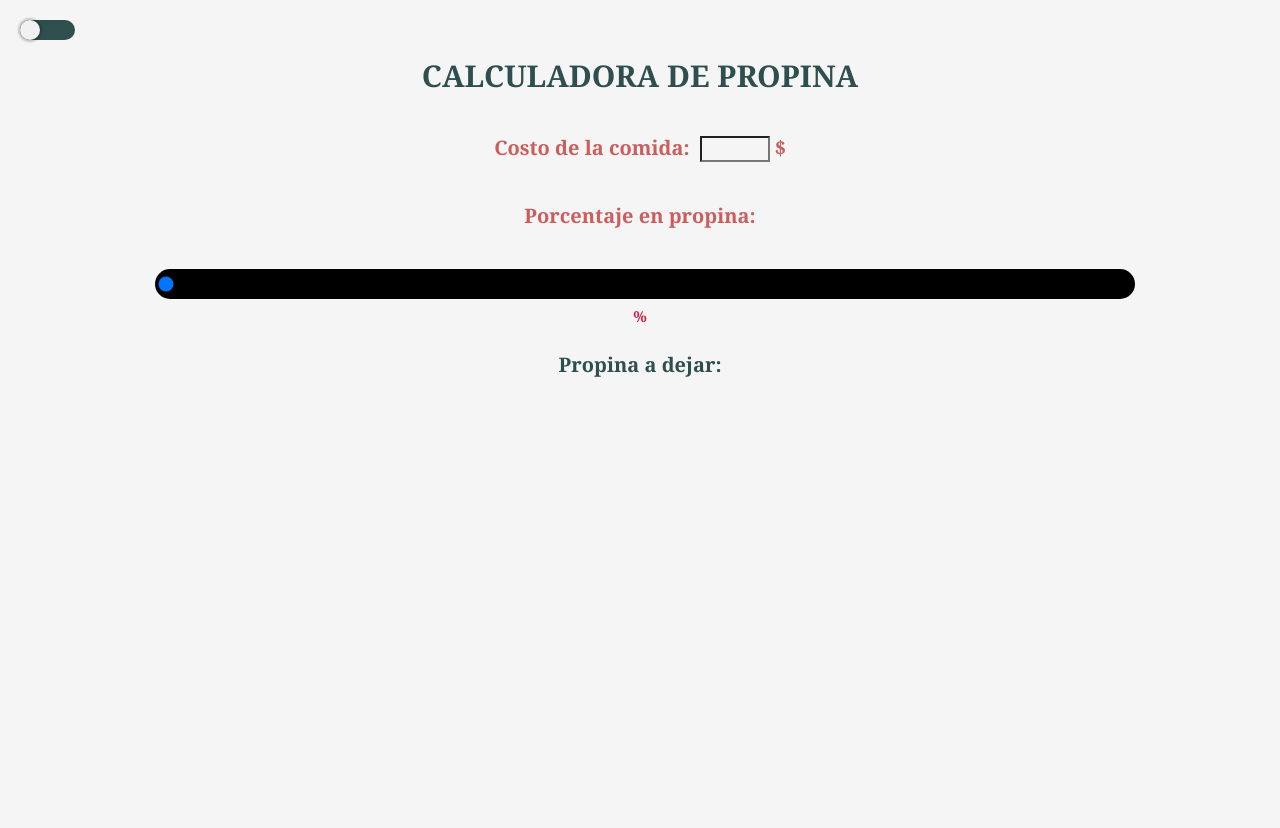
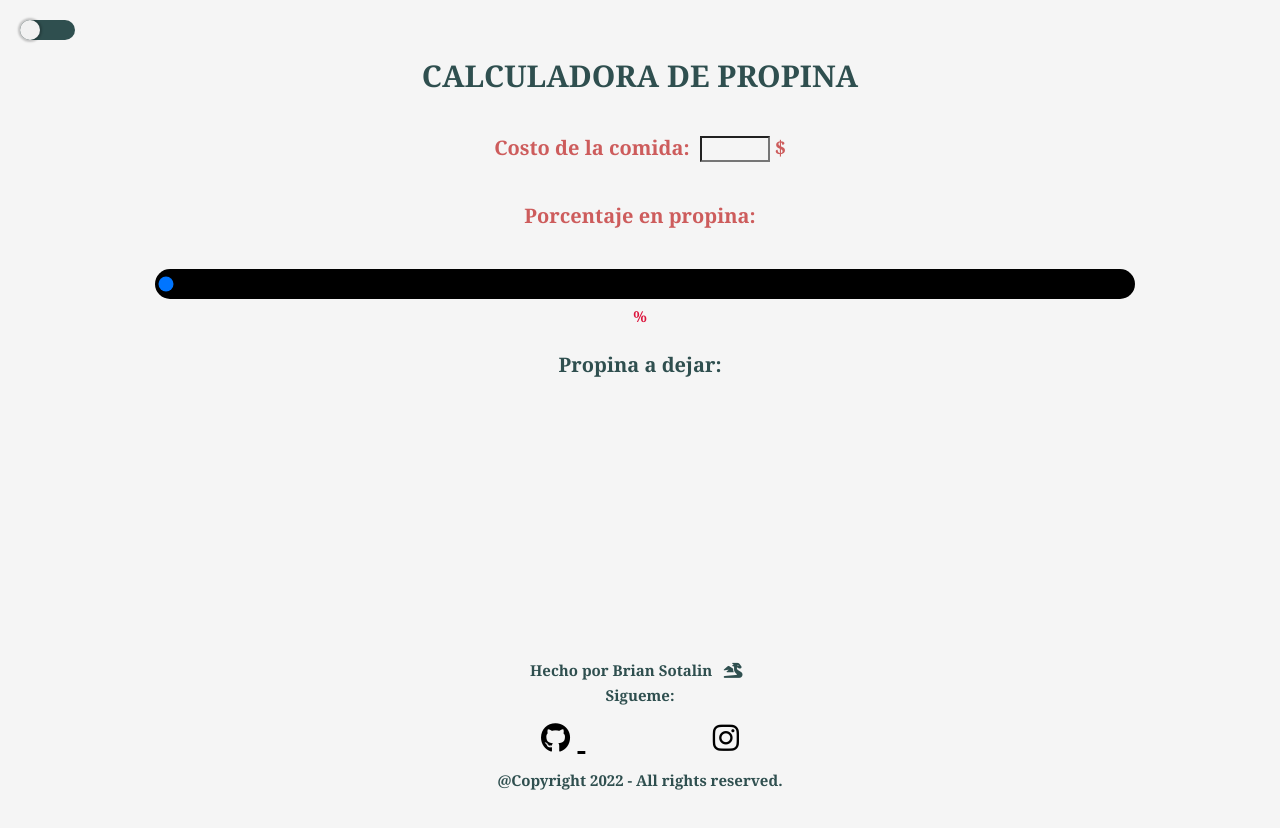
Before and after one commit to BrianSotalin/propina, a plain HTML site: page index.html in a window 1280 px wide. Drawn offline with Linux system fonts and the light colour scheme.

Commit message:
add footer

```diff
--- a/index.html
+++ b/index.html
@@ -21,14 +21,33 @@
         <p> Costo de la comida: <input type="number" id="money" />$</p>
         <p>Porcentaje en propina: </p>
         <div class="rango">
-            <input id="range" class="range" type="range" min="0" max="100" value="0" step="1" onchange="calPropina(this.value, 'money')">
+            <input id="range" class="range" type="range" min="0" max="100" value="0" step="1"
+                onchange="calPropina(this.value, 'money')">
             <span id="deslival">%</span>
         </div>
         <h1>Propina a dejar: </h1>
         <span id="propina"></span>
 
     </div>
+    <footer class="footer">
+        <p class="footer-message">
+            Hecho por Brian Sotalin <i class="fas fa-dragon"></i><br>
+            Sigueme:
+        </p>
+        <div class="social">
+            <a href="https://github.com/BrianSotalin" class="social-item">
+                <i class="fab fa-github"></i>
+            </a>
+            <a href="https://www.instagram.com/blady.10p/?hl=es" class="social-item">
+                <i class="fab fa-instagram"></i>
+            </a>
+        </div>
 
+        <p class="footer-copyright">
+            @Copyright 2022 - All rights reserved.
+        </p>
+
+    </footer>
     <script src="app.js"></script>
 </body>
 
--- a/style.css
+++ b/style.css
@@ -133,6 +133,34 @@ span {
     color: rgb(96, 158, 96)
 }
 /*
+FOOTER
+*/
+footer{
+    margin-top: -200px;
+    text-align: center;
+    }
+    footer p{
+      font-size: 15px;
+      font-weight: bold;
+      color: darkslategrey;
+    }
+    footer .social{
+    justify-content: center;
+    text-align: center;
+    align-items: center;
+    }
+    footer a{
+      margin: 30px ;
+     padding: 30px;
+      color: black;
+      font-size: 30px;
+      transition: .3s ease all;
+
+    }
+    footer a:hover{
+      color: darkslategrey;
+    }
+/*
 MODO OSCURO
 */
 body.dark{
@@ -174,6 +202,14 @@ body.dark span{
           }
 }
 */
+@media screen and (max-width:375px) {
+   footer p{
+       font-size: 12px;
+   }
+   footer a{
+       margin: 10px;
+   }
+}
 @media screen and (max-width:275px) {
     .contenido h2{
         font-size: 20px;
```
